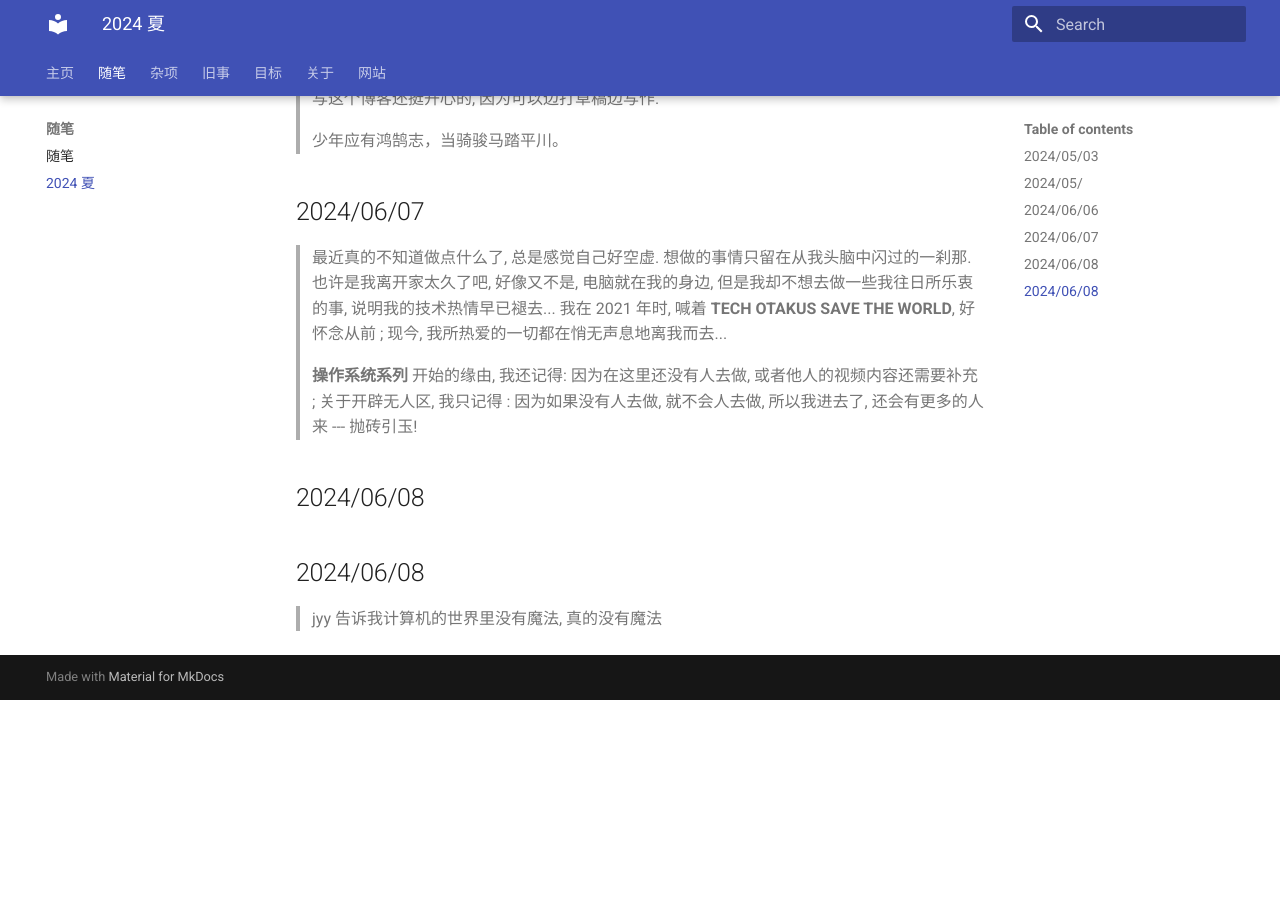
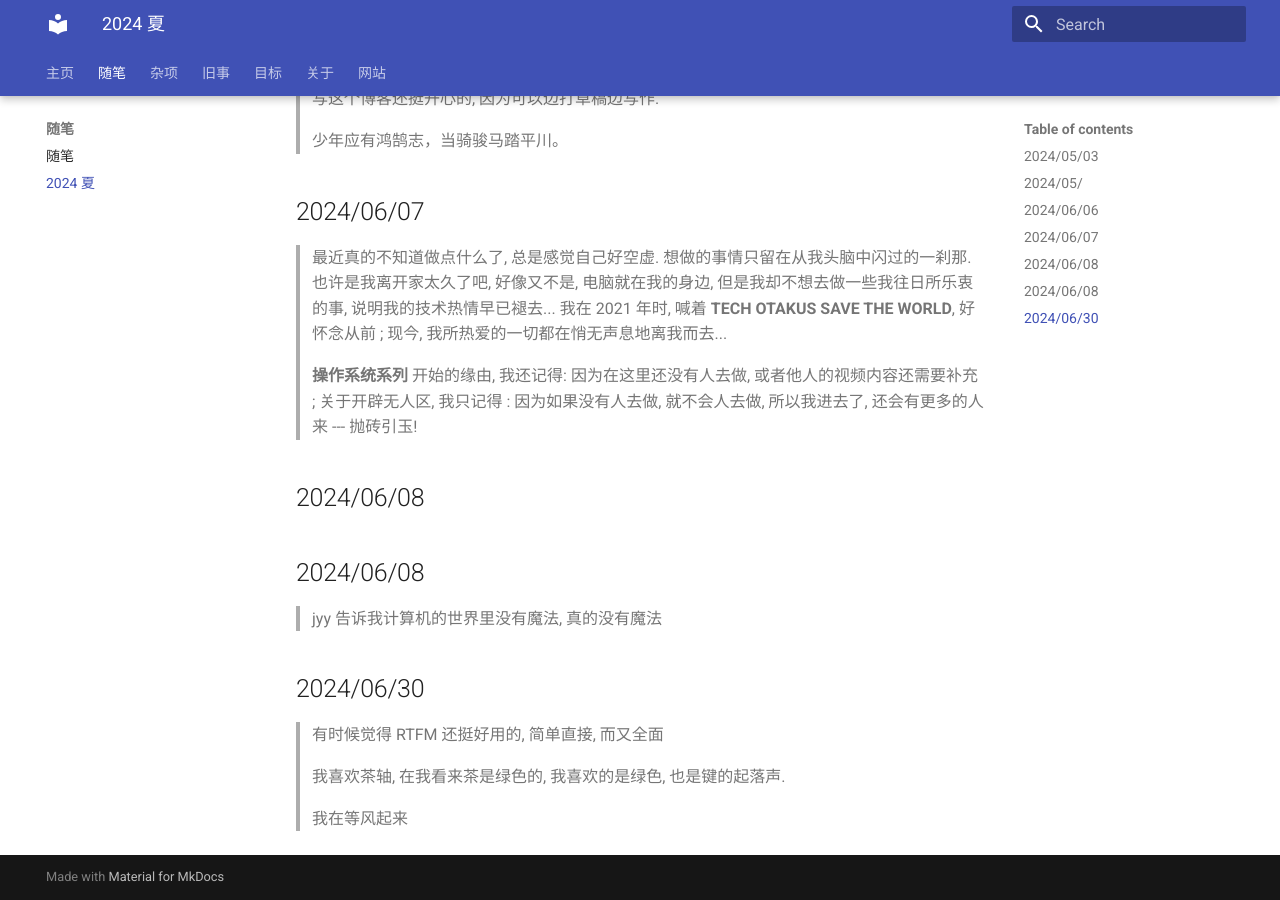
Before and after one commit to ljQAQ233/ljQAQ233.github.io, an MkDocs documentation site: the page built from docs/diary/2024-summer.md, in a window 1280 px wide and 900 px high, scrolled down 501 px. Built offline with MkDocs 1.6.1 and Material for MkDocs 9.7.7, drawn with Linux system fonts in a browser that asks for light colours; before the commit the page ends 1201 px from its top, so only the background shows below that.

Commit message:
diary : love and dream

```diff
--- a/docs/diary/2024-summer.md
+++ b/docs/diary/2024-summer.md
@@ -27,6 +27,15 @@
 ## 2024/06/08
 
 >
+
 ## 2024/06/08
 
 > jyy 告诉我计算机的世界里没有魔法, 真的没有魔法
+
+## 2024/06/30
+
+> 有时候觉得 RTFM 还挺好用的, 简单直接, 而又全面
+
+> 我喜欢茶轴, 在我看来茶是绿色的, 我喜欢的是绿色, 也是键的起落声.
+
+> 我在等风起来
```
